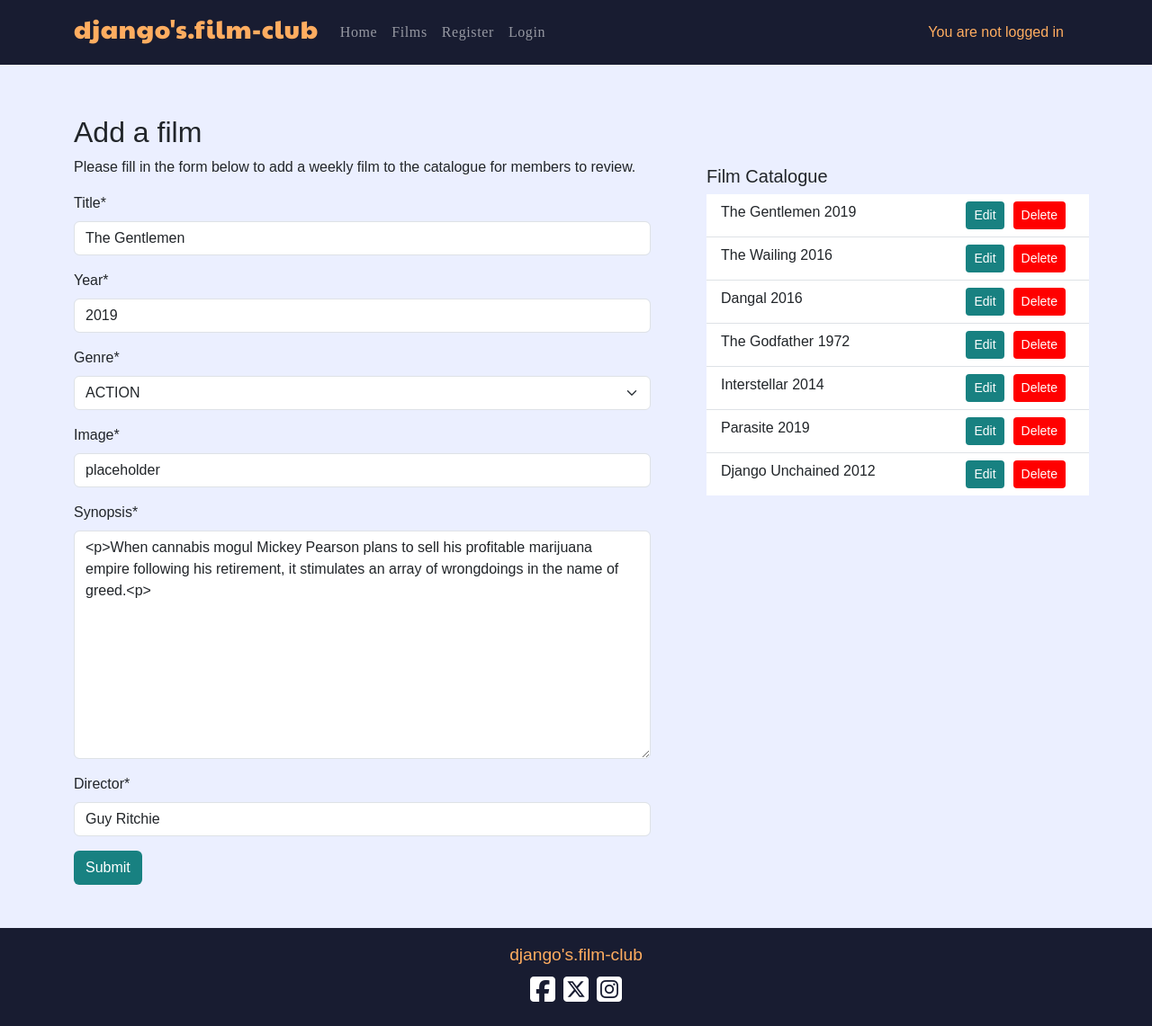
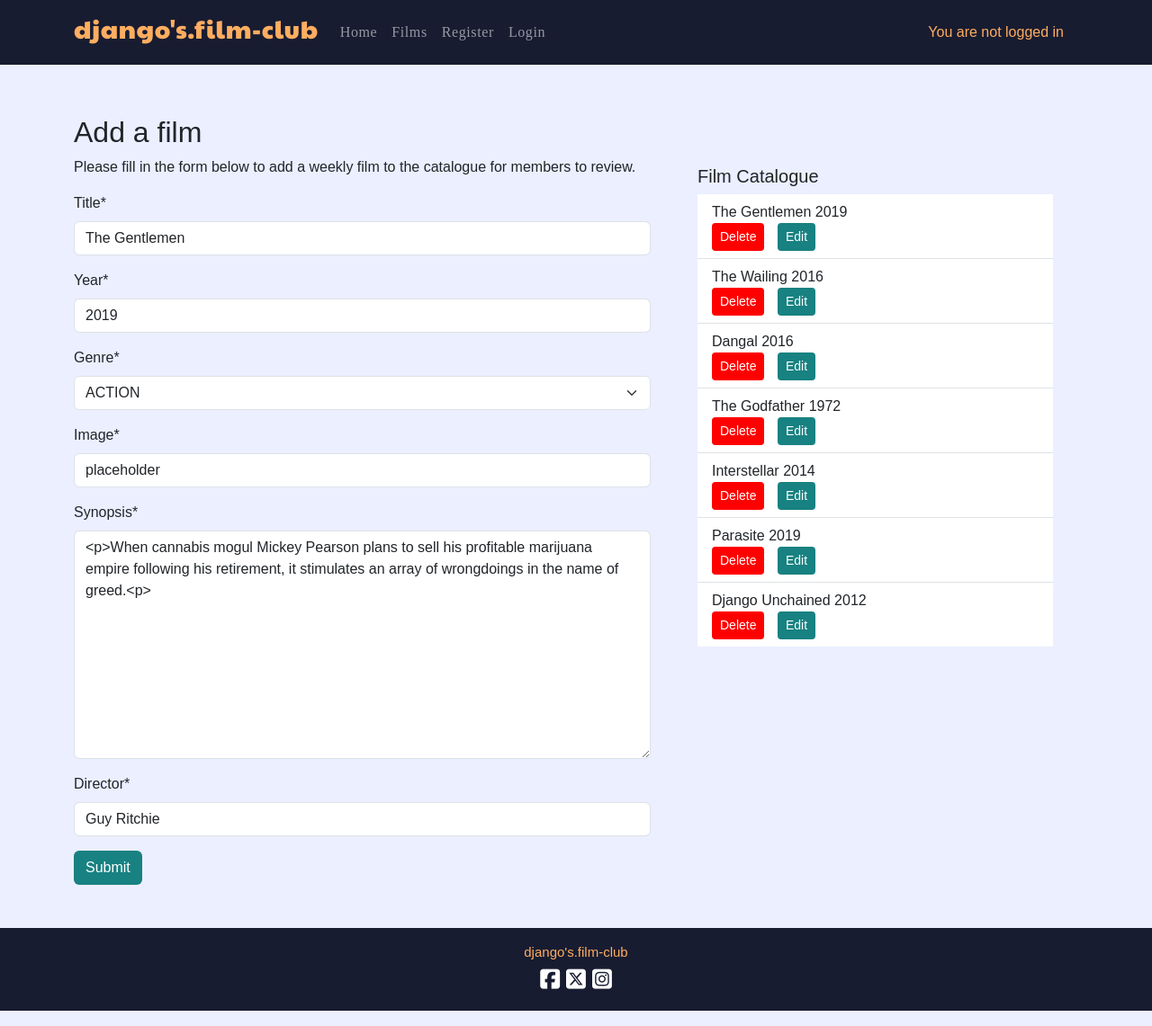
Before and after one commit to StringerMus/django-film-club, a Django app: page /post/edit_film/7 in a window 1280 px wide. Shown: the whole page at 90% size. Run offline with Django 4.2, Linux system fonts and the light colour scheme; data comes from the database, SQL or seed files in the repository; some libraries are stand-ins or nearby versions; some web fonts are replaced.

Commit message:
Adjust spacing in film catalogue and film details.

```diff
--- a/film_club/settings.py
+++ b/film_club/settings.py
@@ -28,7 +28,7 @@ TEMPLATES_DIR = os.path.join(BASE_DIR, 'templates')
 SECRET_KEY = os.environ.get("SECRET_KEY")
 
 # SECURITY WARNING: don't run with debug turned on in production!
-DEBUG = False
+DEBUG = True
 
 ALLOWED_HOSTS = [
     '8000-stringermus-djangofilmc-q5xor8d107w.ws-eu114.gitpod.io', '.herokuapp.com', '8000-stringermus-djangofilmc-e2rtn22z9im.ws.codeinstitute-ide.net'
--- a/post/templates/post/post_film.html
+++ b/post/templates/post/post_film.html
@@ -24,9 +24,10 @@
               <li class="list-group-item filmlistdis" id="movie{{ movie.id }}">
                 <span id="title{{ movie.id }}">{{ movie.title }}</span>
                 <span id="year{{ movie.id }}">{{ movie.year }}</span>
-                <span class="filmlist-img" id="genre{{ movie.id }}">{{ movie.genre }}</span>
+                <span class="filmlist-img" id="genre{{ movie.id }}">| {{ movie.genre }}</span>
                 <span class="filmlist-img" id="featured_image{{ movie.id }}">{{ movie.featured_image.url }}</span>
                 <span class="filmlist-img" id="director{{ movie.id }}">{{ movie.director }}</span>
+                <br>
                 <button class="btn btn-delete btn-sm del-film" data-movie-id="{{ movie.id }}">Delete</button>
                 <button class="btn btn-edit btn-sm del-film" data-movie-id="{{ movie.id }}">Edit</button>
                 <span class="filmlist-img" id="synopsis{{ movie.id }}">{{ movie.synopsis | safe }}</span>
--- a/static/css/style.css
+++ b/static/css/style.css
@@ -54,6 +54,7 @@ nav a{
 /*index.html*/
 .main-bg {
     background-color: rgb(235, 239, 255);
+    min-height: 80vh;
 }
 
 .banner{
@@ -248,12 +249,11 @@ nav a{
 
 /*post_film*/
 .film-catlist{
-    padding-left: 50px;
+    padding-left: 30px;
+    padding-right: 30px;
 }
 
 .del-film{
-    position: relative;
-    float: right;
     margin-right: 10px;
 }
 
@@ -261,21 +261,16 @@ nav a{
     display: none;
 }
 
-/*Large devices ( laptops and desktops 992px and up)*/
-@media screen and (min-width:992px) {
-    .footer{
-        font-size: 1.5vw;
-    }
-
-    .social{
-        font-size: 2.5vw;
-    }
-
-    .banner p{
-        font-size: 1.5vw;
-    }
-
-     .cover-text {
-        font-size:1.1vw;
+@media screen and (min-width:768px) {
+    .film-catlist{
+        padding-left: 20px;
+        padding-right: 20px;
     }
 }
+
+@media screen and (min-width:1024px) {
+    .film-catlist{
+        padding-left: 40px;
+        padding-right: 40px;
+    }
+}
```
Also changed, not shown: film/templates/film/film_detail.html (+5 -4 lines).
